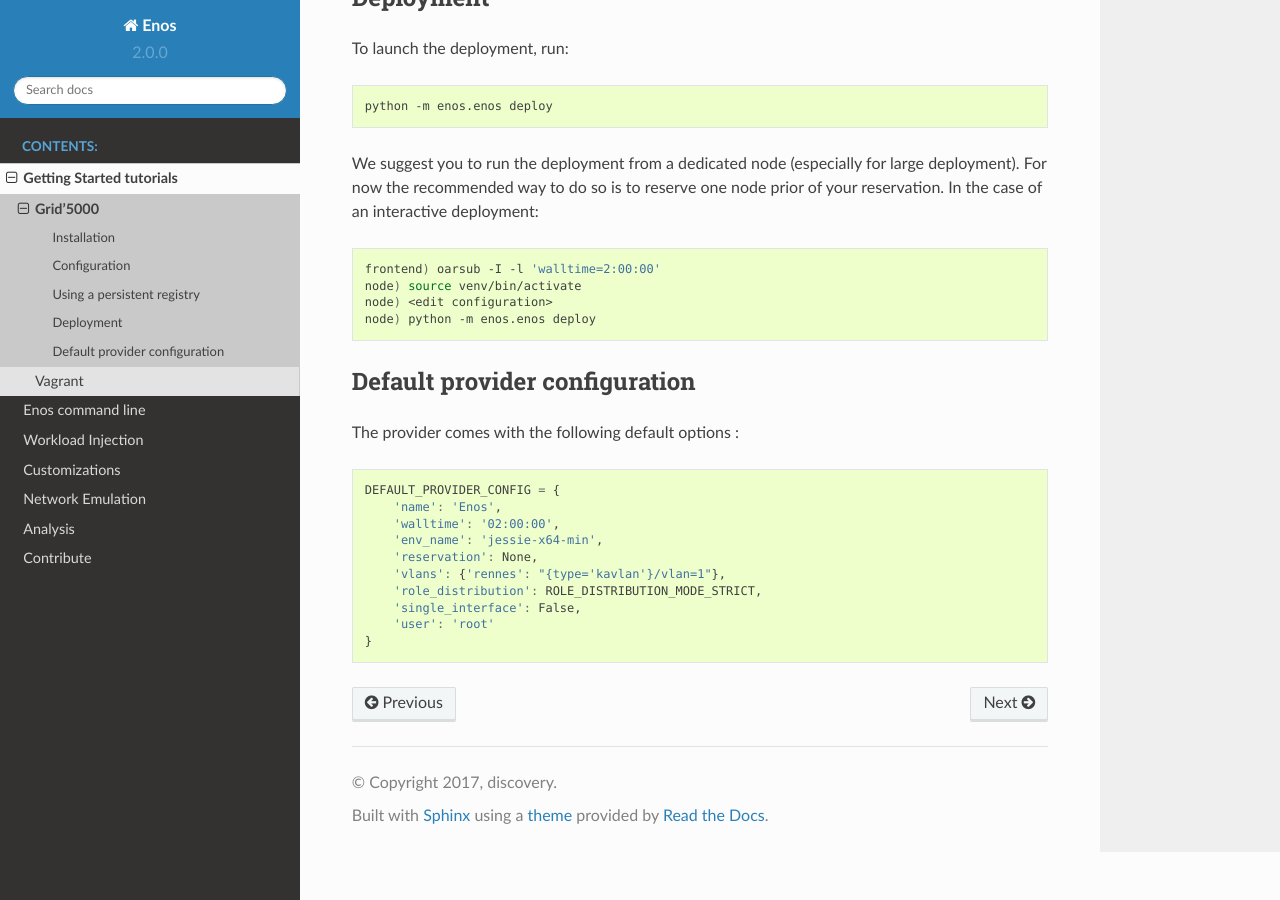
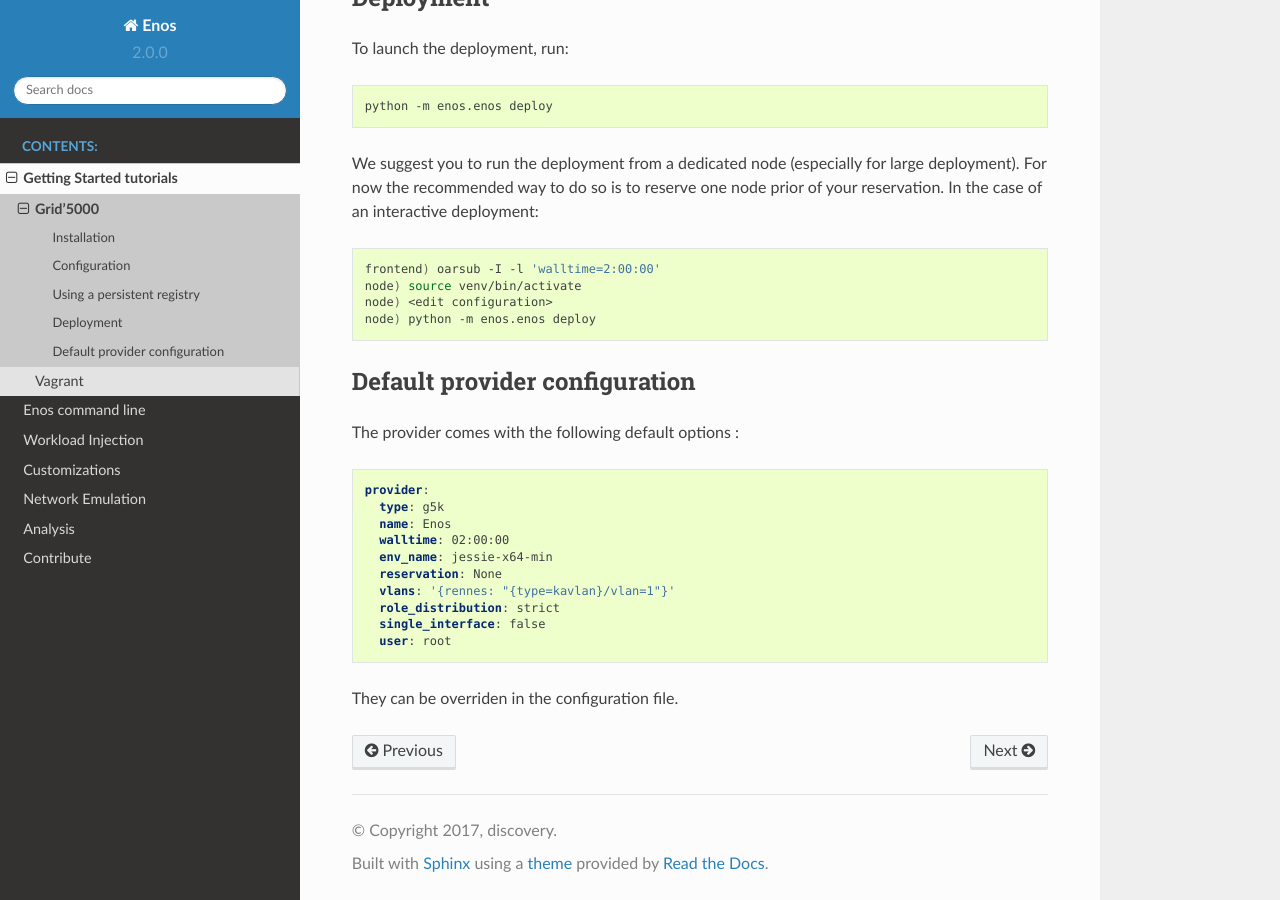
Before and after one commit to BeyondTheClouds/enos, a Sphinx documentation site: the page built from docs/getting-started/grid5000.rst, in a window 1280 px wide and 900 px high, scrolled down 1432 px. Built offline with Sphinx 7.4.7 and the Read the Docs theme 2.0.0, drawn with Linux system fonts in a browser that asks for light colours.

Commit message:
Format provider config in yaml instead of json

```diff
--- a/docs/getting-started/grid5000.rst
+++ b/docs/getting-started/grid5000.rst
@@ -98,15 +98,17 @@ Default provider configuration
 
 The provider comes with the following default options :
 
-.. code-block:: javascript
+.. code-block:: yaml
 
-    DEFAULT_PROVIDER_CONFIG = {
-        'name': 'Enos',
-        'walltime': '02:00:00',
-        'env_name': 'jessie-x64-min',
-        'reservation': None,
-        'vlans': {'rennes': "{type='kavlan'}/vlan=1"},
-        'role_distribution': ROLE_DISTRIBUTION_MODE_STRICT,
-        'single_interface': False,
-        'user': 'root'
-    }
+      provider:
+        type: g5k
+        name: Enos
+        walltime: 02:00:00
+        env_name: jessie-x64-min
+        reservation: None
+        vlans: '{rennes: "{type=kavlan}/vlan=1"}'
+        role_distribution: strict
+        single_interface: false
+        user: root
+
+They can be overriden in the configuration file.
```
Also changed, not shown: docs/getting-started/vagrant.rst (+8 -7 lines).
